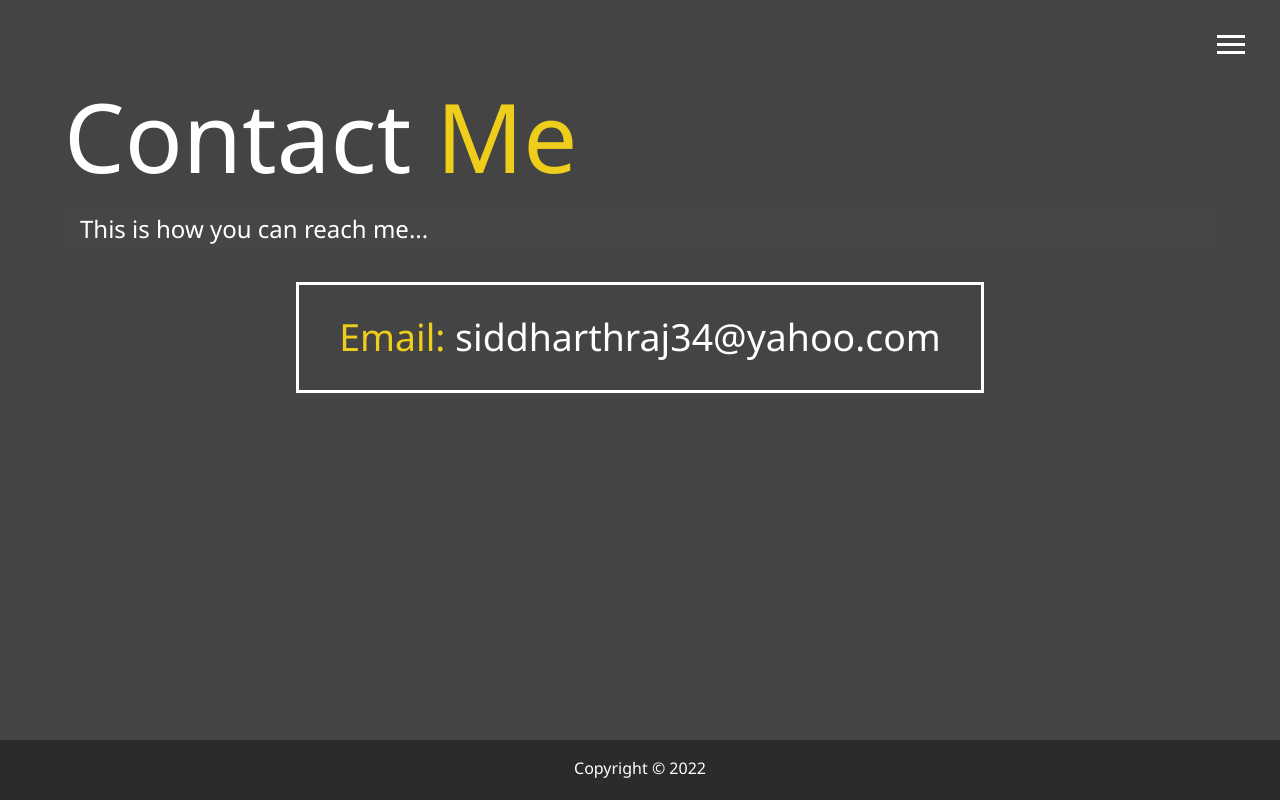
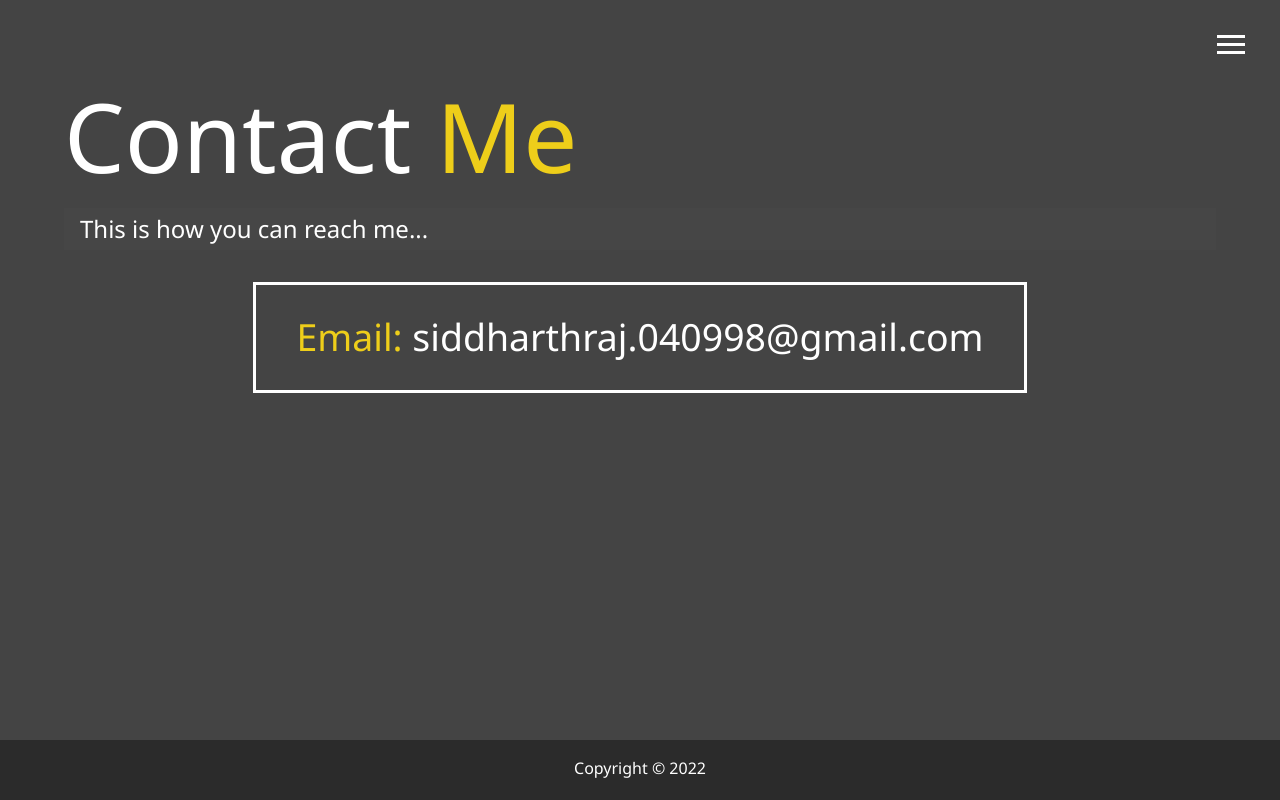
Before and after one commit to siddharthraj09/Portfolio-Responsive, a website: page contact.html in a window 1280 px wide. Drawn offline with Linux system fonts and the light colour scheme.

Commit message:
contacts updated

```diff
--- a/contact.html
+++ b/contact.html
@@ -59,7 +59,7 @@
       </h2>
       <div class="boxes">
         <div>
-        <h3><span class="text-secondary">Email: </span> siddharthraj34@yahoo.com</h3>
+        <h3><span class="text-secondary">Email: </span> siddharthraj.040998@gmail.com</h3>
         </div>
 
 
```
